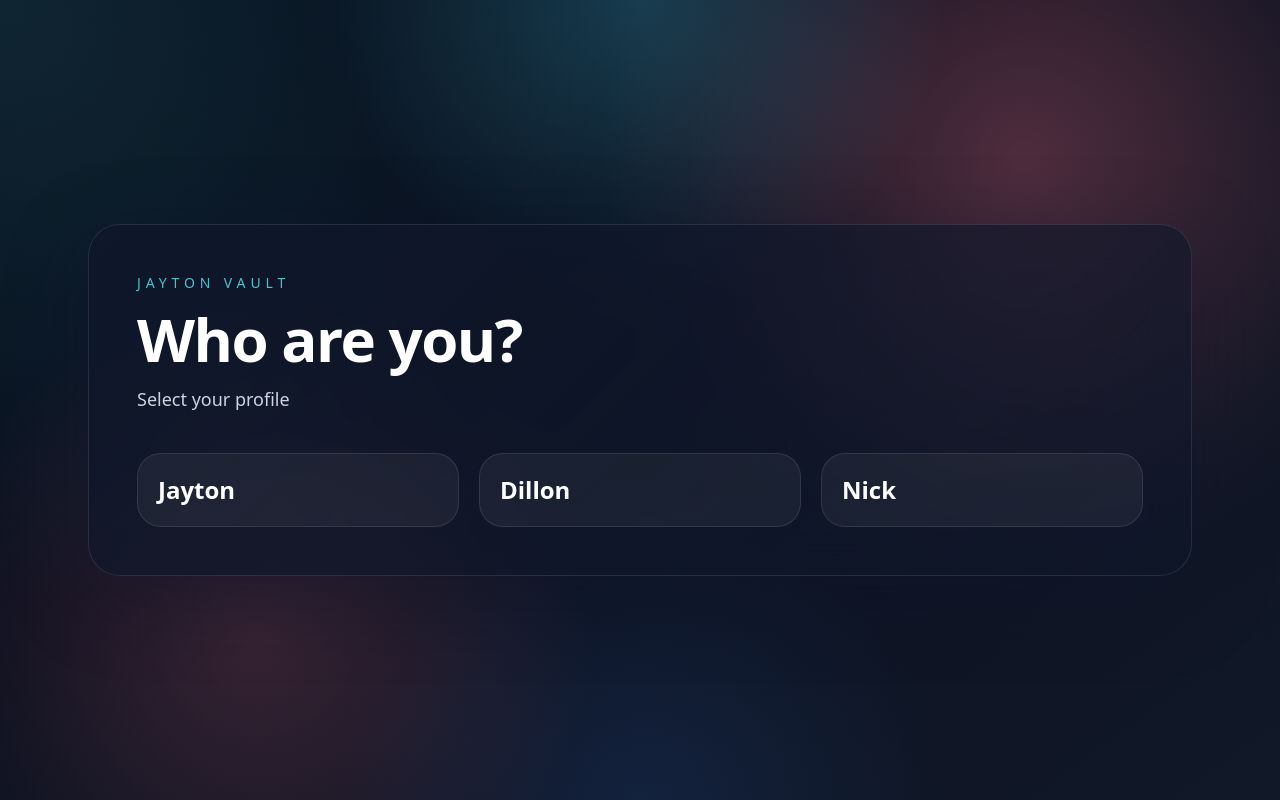
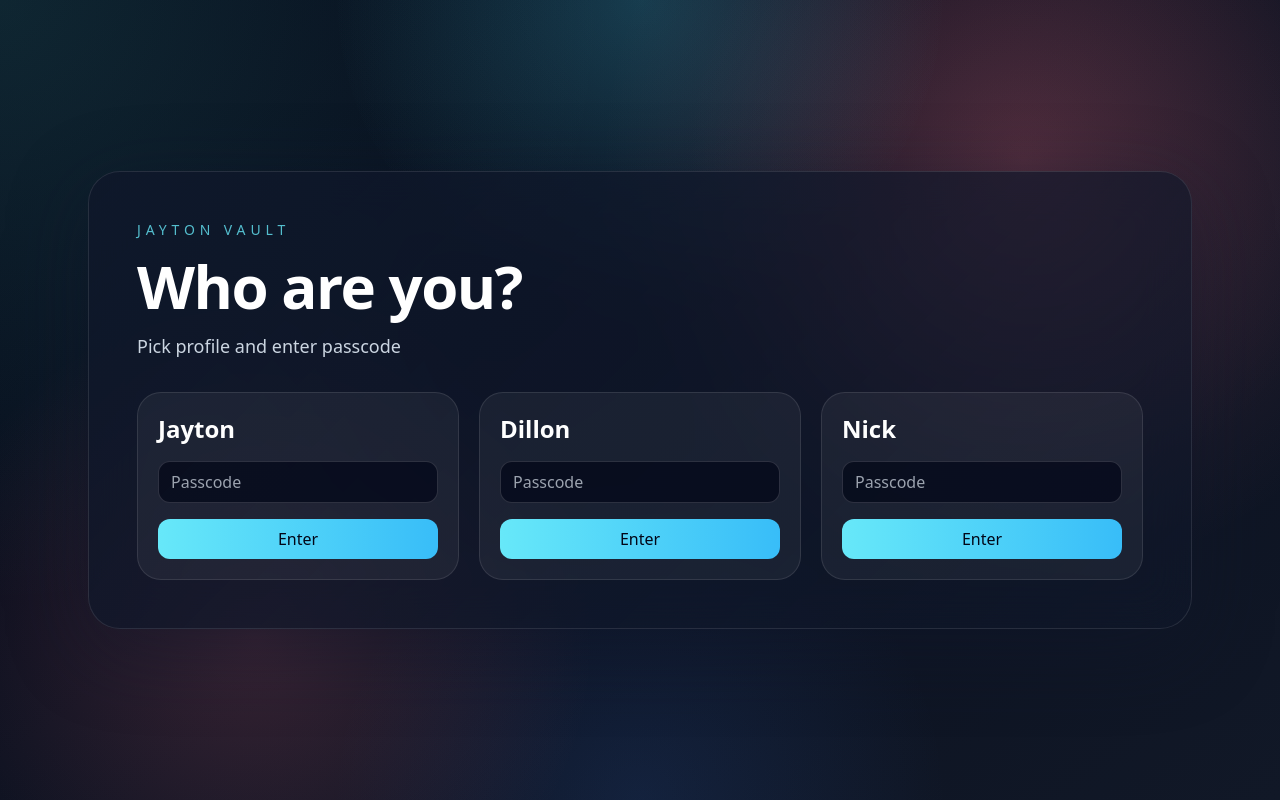
Before and after one commit to jayton123456789-hub/jayton-ai-music-vault, a Next.js app: page /login in a window 1280 px wide. Built offline with nearby package versions, Linux system fonts and the light colour scheme; no server answers.

Commit message:
fix(ui): make login reliable without modal JS and verify uploads controls

```diff
--- a/app/api/auth/login/route.ts
+++ b/app/api/auth/login/route.ts
@@ -9,27 +9,49 @@ type LoginBody = {
   passcode?: string;
 };
 
+function badRequestJson() {
+  return NextResponse.json({ error: "Username and passcode are required." }, { status: 400 });
+}
+
 export async function POST(request: Request) {
-  const body = (await request.json().catch(() => null)) as LoginBody | null;
+  const contentType = request.headers.get("content-type") || "";
+  const wantsHtml = request.headers.get("accept")?.includes("text/html") ?? false;
 
-  if (!body?.username || !body?.passcode) {
-    return NextResponse.json({ error: "Username and passcode are required." }, { status: 400 });
+  let username = "";
+  let passcode = "";
+
+  if (contentType.includes("application/json")) {
+    const body = (await request.json().catch(() => null)) as LoginBody | null;
+    username = body?.username?.trim() || "";
+    passcode = body?.passcode?.trim() || "";
+  } else if (contentType.includes("application/x-www-form-urlencoded") || contentType.includes("multipart/form-data")) {
+    const form = await request.formData().catch(() => null);
+    username = String(form?.get("username") ?? "").trim();
+    passcode = String(form?.get("passcode") ?? "").trim();
+  }
+
+  if (!username || !passcode) {
+    return wantsHtml ? NextResponse.redirect(new URL("/login?error=missing", request.url)) : badRequestJson();
   }
 
   const user = await prisma.user.findUnique({
     where: {
-      username: body.username
+      username
     }
   });
 
   if (!user) {
-    return NextResponse.json({ error: "Invalid credentials." }, { status: 401 });
+    return wantsHtml
+      ? NextResponse.redirect(new URL(`/login?error=invalid&user=${encodeURIComponent(username)}`, request.url))
+      : NextResponse.json({ error: "Invalid credentials." }, { status: 401 });
   }
 
-  const matches = await bcrypt.compare(body.passcode, user.passcodeHash);
+  const matches = await bcrypt.compare(passcode, user.passcodeHash);
 
   if (!matches) {
-    return NextResponse.json({ error: "Invalid credentials." }, { status: 401 });
+    return wantsHtml
+      ? NextResponse.redirect(new URL(`/login?error=invalid&user=${encodeURIComponent(username)}`, request.url))
+      : NextResponse.json({ error: "Invalid credentials." }, { status: 401 });
   }
 
   await setSessionCookie({
@@ -37,6 +59,10 @@ export async function POST(request: Request) {
     username: user.username,
     displayName: user.displayName
   });
+
+  if (wantsHtml) {
+    return NextResponse.redirect(new URL("/home", request.url));
+  }
 
   return NextResponse.json({
     ok: true,
--- a/app/login/page.tsx
+++ b/app/login/page.tsx
@@ -1,14 +1,68 @@
 import { redirect } from "next/navigation";
 
-import { LoginExperience } from "@/components/login-experience";
 import { getSession } from "@/lib/auth/server";
 
-export default async function LoginPage() {
+const users = [
+  { username: "jayton", label: "Jayton" },
+  { username: "dillon", label: "Dillon" },
+  { username: "nick", label: "Nick" }
+] as const;
+
+export default async function LoginPage({
+  searchParams
+}: {
+  searchParams?: { error?: string; user?: string };
+}) {
   const session = await getSession();
 
   if (session) {
     redirect("/home");
   }
 
-  return <LoginExperience />;
+  return (
+    <main className="relative flex min-h-screen overflow-hidden bg-mesh">
+      <div className="absolute inset-0 bg-[radial-gradient(circle_at_top,rgba(56,189,248,0.14),transparent_30%),radial-gradient(circle_at_20%_80%,rgba(251,113,133,0.18),transparent_28%)]" />
+      <div className="relative mx-auto flex w-full max-w-6xl flex-col justify-center px-6 py-10">
+        <section className="glass-panel rounded-[2rem] border border-white/10 p-8 lg:p-12">
+          <p className="mb-4 text-sm uppercase tracking-[0.35em] text-cyan-300/80">Jayton Vault</p>
+          <h1 className="text-4xl font-semibold tracking-tight text-white md:text-6xl">Who are you?</h1>
+          <p className="mt-4 text-base text-slate-300 md:text-lg">Pick profile and enter passcode</p>
+
+          {searchParams?.error === "invalid" ? (
+            <p className="mt-5 rounded-xl border border-rose-300/30 bg-rose-500/10 px-4 py-2 text-sm text-rose-200">
+              Wrong passcode. Try again.
+            </p>
+          ) : null}
+
+          <div className="mt-8 grid gap-5 md:grid-cols-3">
+            {users.map((user) => (
+              <form
+                key={user.username}
+                action="/api/auth/login"
+                method="post"
+                className="rounded-3xl border border-white/10 bg-white/5 p-5"
+              >
+                <input type="hidden" name="username" value={user.username} />
+                <p className="text-2xl font-semibold text-white">{user.label}</p>
+                <input
+                  name="passcode"
+                  type="password"
+                  inputMode="numeric"
+                  className="mt-4 w-full rounded-xl border border-white/15 bg-slate-950/70 px-3 py-2 text-white outline-none focus:border-cyan-300/60"
+                  placeholder="Passcode"
+                  required
+                />
+                <button
+                  type="submit"
+                  className="mt-4 w-full rounded-xl bg-gradient-to-r from-cyan-300 to-sky-400 px-4 py-2 font-medium text-slate-950"
+                >
+                  Enter
+                </button>
+              </form>
+            ))}
+          </div>
+        </section>
+      </div>
+    </main>
+  );
 }
--- a/components/login-experience.tsx
+++ b/components/login-experience.tsx
@@ -60,9 +60,6 @@ export function LoginExperience() {
       <div className="absolute inset-0 bg-[radial-gradient(circle_at_top,rgba(56,189,248,0.14),transparent_30%),radial-gradient(circle_at_20%_80%,rgba(251,113,133,0.18),transparent_28%)]" />
       <motion.div
         className="relative mx-auto flex w-full max-w-6xl flex-col justify-center px-6 py-10"
-        initial={{ opacity: 0, y: 24 }}
-        animate={{ opacity: 1, y: 0 }}
-        transition={{ duration: 0.7, ease: "easeOut" }}
       >
         <section className="glass-panel rounded-[2rem] border border-white/10 p-8 lg:p-12">
           <div className="mb-10 max-w-2xl">
@@ -71,7 +68,7 @@ export function LoginExperience() {
             <p className="mt-4 text-base text-slate-300 md:text-lg">{subtitle}</p>
           </div>
           <div className="grid gap-5 md:grid-cols-3">
-            {PORTAL_IDENTITIES.map((identity, index) => {
+            {PORTAL_IDENTITIES.map((identity) => {
               const active = selectedUser?.username === identity.username;
 
               return (
@@ -83,9 +80,6 @@ export function LoginExperience() {
                     setPasscode("");
                     setError("");
                   }}
-                  initial={{ opacity: 0, y: 18 }}
-                  animate={{ opacity: 1, y: 0 }}
-                  transition={{ duration: 0.4, delay: index * 0.08 }}
                   className={`rounded-3xl border p-5 text-left transition ${
                     active
                       ? "border-cyan-300/70 bg-cyan-300/10"
--- a/components/portal-shell.tsx
+++ b/components/portal-shell.tsx
@@ -44,9 +44,6 @@ export function PortalShell({ title, description, currentPath, user, children }:
       <div className="relative mx-auto flex w-full max-w-7xl flex-col gap-6">
         <motion.header
           className="glass-panel rounded-[2rem] border border-white/10 p-6"
-          initial={{ opacity: 0, y: 18 }}
-          animate={{ opacity: 1, y: 0 }}
-          transition={{ duration: 0.35 }}
         >
           <div className="flex flex-col gap-6 lg:flex-row lg:items-center lg:justify-between">
             <div>
@@ -74,9 +71,6 @@ export function PortalShell({ title, description, currentPath, user, children }:
         <div className="grid gap-6 lg:grid-cols-[220px_1fr]">
           <motion.aside
             className="glass-panel rounded-[2rem] border border-white/10 p-4"
-            initial={{ opacity: 0, x: -18 }}
-            animate={{ opacity: 1, x: 0 }}
-            transition={{ duration: 0.35, delay: 0.08 }}
           >
             <nav className="grid gap-2">
               {navItems.map((item) => {
@@ -101,9 +95,6 @@ export function PortalShell({ title, description, currentPath, user, children }:
 
           <motion.section
             className="grid gap-6"
-            initial={{ opacity: 0, y: 16 }}
-            animate={{ opacity: 1, y: 0 }}
-            transition={{ duration: 0.35, delay: 0.12 }}
           >
             {children ?? (
               <div className="glass-panel rounded-[2rem] border border-white/10 p-8 text-white/90">
--- a/components/uploads-studio.tsx
+++ b/components/uploads-studio.tsx
@@ -135,9 +135,6 @@ export function UploadStudio({ user, recentTracks }: UploadStudioProps) {
     <div className="grid gap-6 xl:grid-cols-[1.15fr_0.85fr]">
       <motion.section
         className="glass-panel rounded-[2rem] border border-white/10 p-6"
-        initial={{ opacity: 0, y: 24 }}
-        animate={{ opacity: 1, y: 0 }}
-        transition={{ duration: 0.35 }}
       >
         <div className="flex flex-col gap-3">
           <p className="text-xs uppercase tracking-[0.32em] text-cyan-300/80">Upload</p>
@@ -263,9 +260,6 @@ export function UploadStudio({ user, recentTracks }: UploadStudioProps) {
         {isJayton ? (
           <motion.section
             className="glass-panel rounded-[2rem] border border-white/10 p-6"
-            initial={{ opacity: 0, y: 24 }}
-            animate={{ opacity: 1, y: 0 }}
-            transition={{ duration: 0.35, delay: 0.05 }}
           >
             <p className="text-xs uppercase tracking-[0.3em] text-slate-400">Dev Upload Access</p>
             <div className="mt-4 grid gap-3">
@@ -305,9 +299,6 @@ export function UploadStudio({ user, recentTracks }: UploadStudioProps) {
 
         <motion.section
           className="glass-panel rounded-[2rem] border border-white/10 p-6"
-          initial={{ opacity: 0, y: 24 }}
-          animate={{ opacity: 1, y: 0 }}
-          transition={{ duration: 0.35, delay: 0.1 }}
         >
           <p className="text-xs uppercase tracking-[0.3em] text-rose-200/75">Preview</p>
           <div className="mt-5 overflow-hidden rounded-[1.8rem] border border-white/10 bg-slate-950/60 p-4">
@@ -336,9 +327,6 @@ export function UploadStudio({ user, recentTracks }: UploadStudioProps) {
 
         <motion.section
           className="glass-panel rounded-[2rem] border border-white/10 p-6"
-          initial={{ opacity: 0, y: 24 }}
-          animate={{ opacity: 1, y: 0 }}
-          transition={{ duration: 0.35, delay: 0.12 }}
         >
           <p className="text-xs uppercase tracking-[0.3em] text-slate-400">Recent Uploads</p>
           <div className="mt-5 grid gap-4">
```
